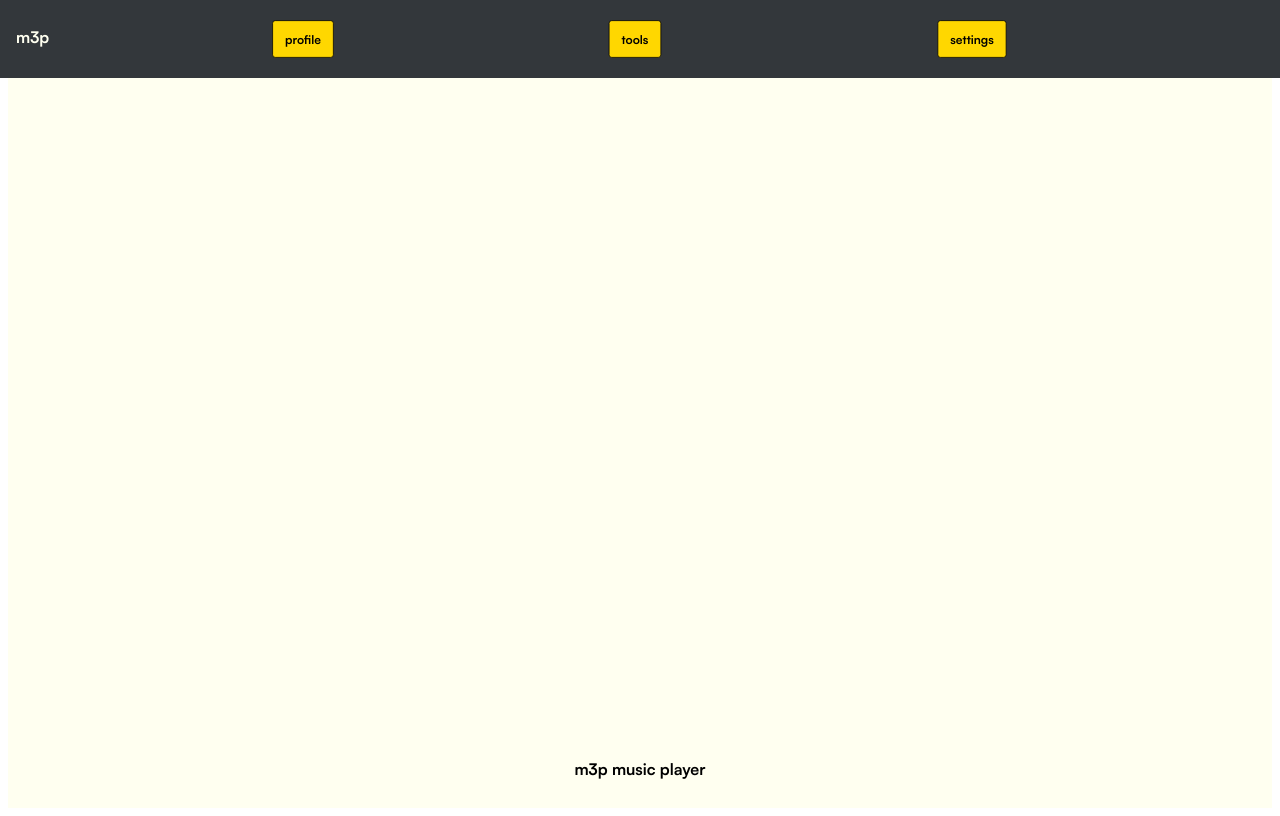
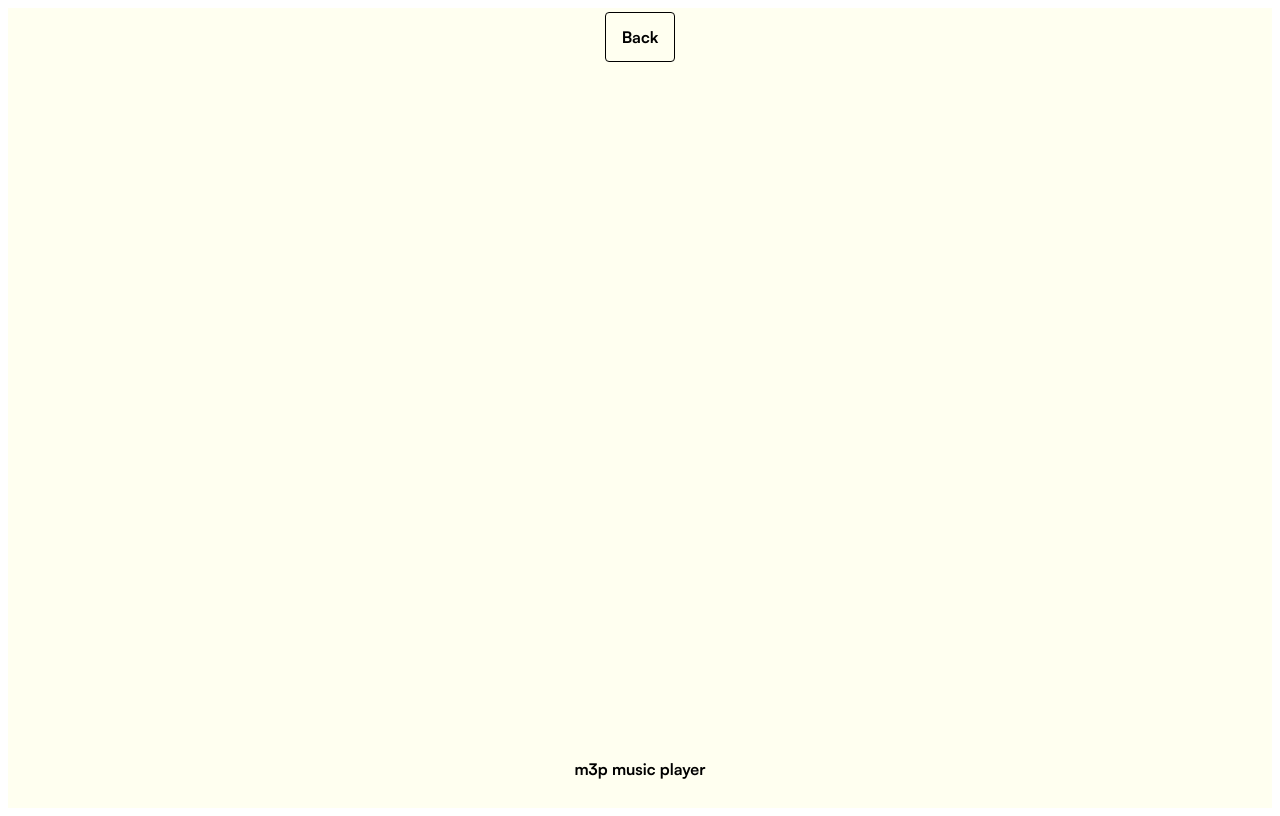
Before and after one commit to autumnWindigo/m3p, a SvelteKit app: page /tools in a window 1280 px wide. Before the commit this address had no page. Built offline with nearby package versions, Linux system fonts and the light colour scheme.

Commit message:
Toolbar closes when an option is clicked

```diff
--- a/src/routes/Toolbar.svelte
+++ b/src/routes/Toolbar.svelte
@@ -2,7 +2,7 @@
 <script>
     import { onMount } from 'svelte';
 
-    let showToolbar = true;
+    let showToolbar = false;
 
     export function toggleToolbar() {
         showToolbar = !showToolbar;
@@ -12,7 +12,7 @@
         //Listen for keydown event on the document
         window.addEventListener('keydown', handleKeyDown);
 
-        return() => {
+        return () => {
             //Cleanup: Remove the event listener when the component is unmounted
             window.removeEventListener('keydown', handleKeyDown);
         }
@@ -30,9 +30,9 @@
     <!-- This is where we add our tool bar info -->
     <!-- I included some blank examples as a placeholder-->
     <p>m3p</p>
-    <a href="/profile">profile</a>
-    <a href="/tools">tools</a>
-    <a href="/settings">settings</a>
+    <a href="/profile" on:click={toggleToolbar}>profile</a>
+    <a href="/tools" on:click={toggleToolbar}>tools</a>
+    <a href="/settings" on:click={toggleToolbar}>settings</a>
 </div>
 
 <style>
@@ -58,7 +58,7 @@
 
     a {
         background-color: gold;
-        scale: 0.75;
+        /**scale: 0.75; when the buttons are scaled the hover animation bugs out, gotta fix this */
     }
 
     p {
--- /dev/null
+++ b/src/routes/tools/+page.svelte
@@ -0,0 +1,3 @@
+<div>
+    <a href="/">Back</a>
+</div>
```
